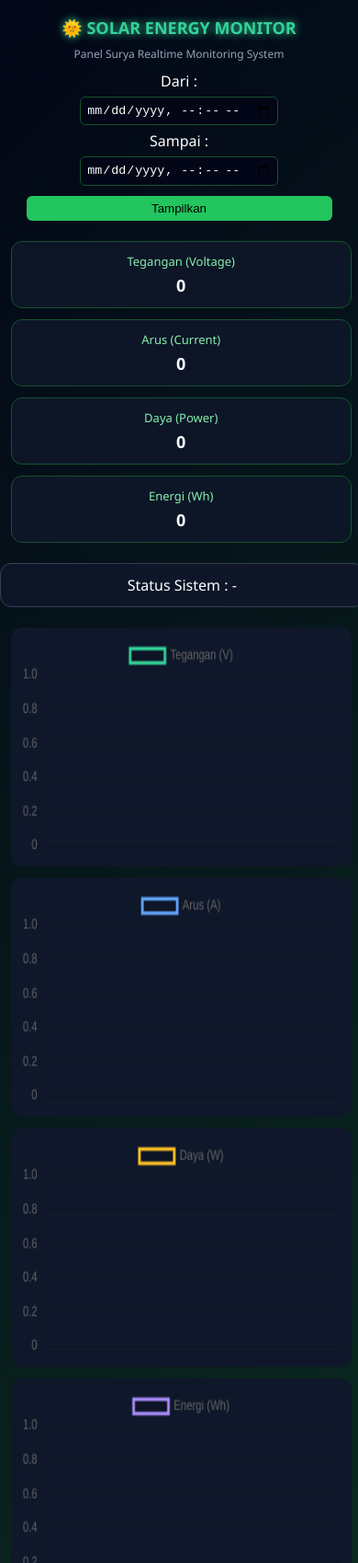
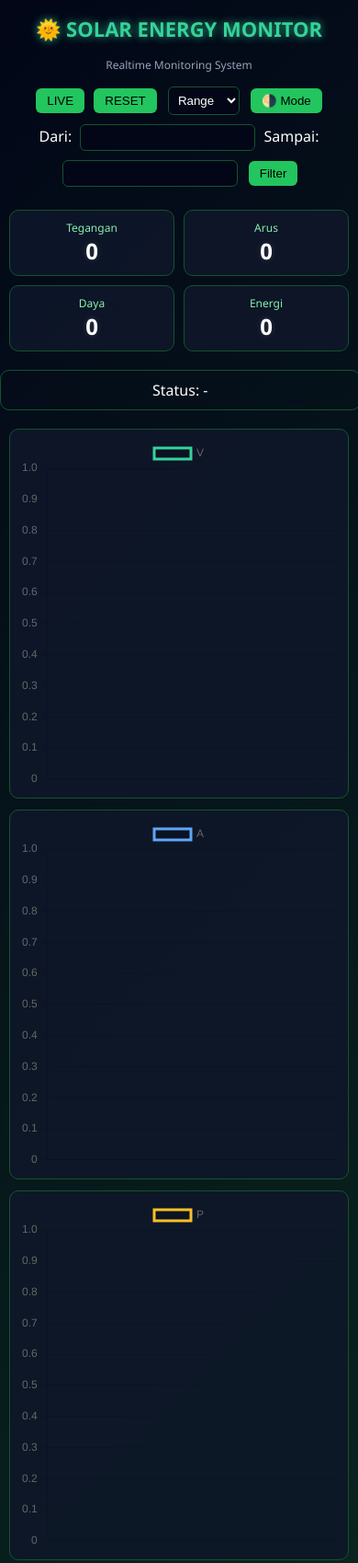
Before and after one commit to agis3345/solar-monitorx, a plain HTML site: page index.html in a window 390 px wide. Shown: the top 1699 px of the page at 92% size. Drawn offline with nearby package versions, Linux system fonts and the light colour scheme; no server answers.

Commit message:
Update index.html

```diff
--- a/index.html
+++ b/index.html
@@ -2,7 +2,10 @@
 <html>
 <head>
 <title>Solar Energy Monitoring PRO</title>
+
 <script src="https://cdn.jsdelivr.net/npm/chart.js"></script>
+<link rel="stylesheet" href="https://cdn.jsdelivr.net/npm/flatpickr/dist/flatpickr.min.css">
+<script src="https://cdn.jsdelivr.net/npm/flatpickr"></script>
 
 <style>
 body{
@@ -10,23 +13,36 @@ body{
 font-family:Segoe UI;
 background:linear-gradient(135deg,#020617,#0b2a1f);
 color:white;
+transition:.3s;
+}
+
+/* ===== LIGHT MODE ===== */
+.light{
+background:linear-gradient(135deg,#f1f5f9,#e2e8f0);
+color:#0f172a;
 }
 
 /* HEADER */
 .header{
 text-align:center;
-  padding:18px;
+padding:16px;
 font-size:22px;
 font-weight:bold;
 color:#34d399;
-  text-shadow:0 0 10px #34d399;
+text-shadow:0 0 10px rgba(52,211,153,0.8);
+transition:.3s;
 }
 
+.light .header{
+color:#059669;
+text-shadow:0 0 6px rgba(16,185,129,0.35);
+}
+
+/* SUB */
 .sub{
 text-align:center;
 font-size:12px;
 color:#94a3b8;
-  margin-top:-10px;
 }
 
 /* FILTER */
@@ -35,133 +51,145 @@ body{
 text-align:center;
 }
 
-.filter input{
+input,select{
 padding:6px;
 margin:5px;
+border-radius:6px;
+border:1px solid #14532d;
 background:#020617;
 color:white;
-  border:1px solid #14532d;
-  border-radius:6px;
-  max-width:180px;
 }
 
-.filter button{
+.light input,
+.light select{
+background:white;
+color:black;
+border:1px solid #cbd5e1;
+}
+
+/* BUTTON */
+button{
 padding:6px 12px;
 background:#22c55e;
 border:none;
 border-radius:6px;
 cursor:pointer;
+margin:3px;
 }
 
-/* GRID LEBAR LAPTOP */
+/* GRID */
 .grid{
 display:grid;
-  grid-template-columns: repeat(4, 1fr);
-  gap:12px;
-  padding:12px;
-  margin:0 auto;
-  max-width:1400px;
-  width:95%;
+grid-template-columns:repeat(4,1fr);
+gap:10px;
+padding:10px;
 }
 
 /* CARD */
 .card{
 background:rgba(15,23,42,0.85);
 border:1px solid #14532d;
-  border-radius:12px;
-  padding:12px;
+border-radius:10px;
+padding:10px;
 text-align:center;
-  box-sizing:border-box;
 }
 
-.label{
-  font-size:13px;
-  color:#86efac;
-  margin-bottom:5px;
+/* LIGHT CARD FIX */
+.light .card{
+background:white;
+border:1px solid #e2e8f0;
 }
 
+/* LABEL */
+.label{
+font-size:12px;
+color:#86efac;
+}
+
+.light .label{
+color:#047857;
+}
+
+/* VALUE */
 .value{
-  font-size:28px;
+font-size:24px;
 font-weight:bold;
-  word-break:break-word;
+color:white;
+text-shadow:0 0 6px rgba(255,255,255,0.15);
+}
+
+.light .value{
+color:#0f172a;
+text-shadow:none;
 }
 
 /* STATUS */
 .status-box{
 margin:10px auto;
-  padding:12px;
-  background:rgba(15,23,42,0.9);
-  border-radius:12px;
-  border:1px solid #334155;
+padding:10px;
+border-radius:10px;
+border:1px solid #14532d;
 text-align:center;
-  max-width:1400px;
 width:95%;
 }
 
-.ok{color:#22c55e;font-weight:bold;}
-.error{color:#ef4444;font-weight:bold;}
+.light .status-box{
+background:white;
+border:1px solid #e2e8f0;
+color:#0f172a;
+}
+
+/* OK / ERROR GLOW */
+.ok{
+color:#22c55e;
+font-weight:bold;
+text-shadow:0 0 8px rgba(34,197,94,0.7);
+}
+
+.error{
+color:#ef4444;
+font-weight:bold;
+text-shadow:0 0 8px rgba(239,68,68,0.7);
+}
+
+.light .ok{
+color:#16a34a;
+text-shadow:0 0 6px rgba(22,163,74,0.3);
+}
+
+.light .error{
+color:#dc2626;
+text-shadow:0 0 6px rgba(220,38,38,0.3);
+}
 
 /* CHART */
 .charts{
 display:grid;
-  grid-template-columns: repeat(2, 1fr);
+grid-template-columns:repeat(2,1fr);
 gap:12px;
-  padding:12px;
-  margin:0 auto;
-  max-width:1400px;
-  width:95%;
+padding:10px;
+}
+
+.chart-box{
+background:rgba(15,23,42,0.85);
+border:1px solid #14532d;
+border-radius:10px;
+padding:10px;
+}
+
+.light .chart-box{
+background:white;
+border:1px solid #e2e8f0;
 }
 
 canvas{
-  background:#0f172a;
-  border-radius:12px;
-  padding:10px;
+height:380px !important;
 width:100% !important;
-  height:260px !important;
 }
 
-/* ===================== */
-/* RESPONSIVE HP         */
-/* ===================== */
-@media (max-width: 768px){
-
-  .grid{
-    grid-template-columns: repeat(2, 1fr);
-  }
-
-  .charts{
-    grid-template-columns: 1fr;
-  }
-
-  .value{
-    font-size:20px;
-  }
-
-  .header{
-    font-size:18px;
-  }
-
-  .filter input{
-    display:block;
-    margin:6px auto;
-    max-width:90%;
-  }
-
-  .filter button{
-    width:90%;
-    margin-top:5px;
-  }
-}
-
-@media (max-width: 420px){
-
-  .grid{
-    grid-template-columns: 1fr;
-  }
-
-  .value{
-    font-size:18px;
-  }
+@media(max-width:768px){
+.grid{grid-template-columns:repeat(2,1fr);}
+.charts{grid-template-columns:1fr;}
 }
 </style>
 </head>
@@ -169,59 +197,62 @@ canvas{
 <body>
 
 <div class="header">🌞 SOLAR ENERGY MONITOR</div>
-<div class="sub">Panel Surya Realtime Monitoring System</div>
+<div class="sub">Realtime Monitoring System</div>
 
 <div class="filter">
-  Dari :
-  <input type="datetime-local" id="start">
 
-  Sampai :
-  <input type="datetime-local" id="end">
+<button onclick="liveMode()">LIVE</button>
+<button onclick="resetFilter()">RESET</button>
 
-  <button onclick="filter()">Tampilkan</button>
+<select onchange="quickRange(this.value)">
+<option value="">Range</option>
+<option value="1">1 Jam</option>
+<option value="6">6 Jam</option>
+<option value="24">24 Jam</option>
+</select>
+
+<button onclick="toggleMode()">🌗 Mode</button>
+
+<br>
+
+Dari:
+<input id="start">
+
+Sampai:
+<input id="end">
+
+<button onclick="filterData()">Filter</button>
+
 </div>
 
 <div class="grid">
-
-  <div class="card">
-    <div class="label">Tegangan (Voltage)</div>
-    <div class="value" id="v">0</div>
-  </div>
-
-  <div class="card">
-    <div class="label">Arus (Current)</div>
-    <div class="value" id="a">0</div>
-  </div>
-
-  <div class="card">
-    <div class="label">Daya (Power)</div>
-    <div class="value" id="p">0</div>
-  </div>
-
-  <div class="card">
-    <div class="label">Energi (Wh)</div>
-    <div class="value" id="e">0</div>
-  </div>
-
+<div class="card"><div class="label">Tegangan</div><div class="value" id="v">0</div></div>
+<div class="card"><div class="label">Arus</div><div class="value" id="a">0</div></div>
+<div class="card"><div class="label">Daya</div><div class="value" id="p">0</div></div>
+<div class="card"><div class="label">Energi</div><div class="value" id="e">0</div></div>
 </div>
 
 <div class="status-box">
-Status Sistem :
-<span id="s">-</span>
+Status: <span id="s">-</span>
 </div>
 
 <div class="charts">
-  <canvas id="vChart"></canvas>
-  <canvas id="aChart"></canvas>
-  <canvas id="pChart"></canvas>
-  <canvas id="eChart"></canvas>
+<div class="chart-box"><canvas id="vChart"></canvas></div>
+<div class="chart-box"><canvas id="aChart"></canvas></div>
+<div class="chart-box"><canvas id="pChart"></canvas></div>
+<div class="chart-box"><canvas id="eChart"></canvas></div>
 </div>
 
 <script>
 
+flatpickr("#start",{enableTime:true,dateFormat:"Y-m-d H:i",time_24hr:true,allowInput:true});
+flatpickr("#end",{enableTime:true,dateFormat:"Y-m-d H:i",time_24hr:true,allowInput:true});
+
 const url="https://docs.google.com/spreadsheets/d/e/2PACX-1vSJC-OzTHbyuNfwFNyqNjhA9hFAgfCnIVW1jwRHIr03y0JtLonxrI9IcGTOSq8vHzJbuOp22BjLXDIB/pub?output=csv";
 
 let dataGlobal=[];
+let live=true;
+let filterActive=false;
 
 function clean(x){
 return parseFloat((x||"0").replace(",",".").trim())||0;
@@ -229,25 +260,16 @@ function clean(x){
 
 let label=[],vD=[],aD=[],pD=[],eD=[];
 
-const vChart=new Chart(document.getElementById("vChart"),{
-  type:'line',
-  data:{labels:label,datasets:[{label:'Tegangan (V)',data:vD,borderColor:'#34d399',tension:0.3,pointRadius:0}]}
-});
+const opt={
+responsive:true,
+maintainAspectRatio:false,
+elements:{line:{tension:0.35},point:{radius:0}}
+};
 
-const aChart=new Chart(document.getElementById("aChart"),{
-  type:'line',
-  data:{labels:label,datasets:[{label:'Arus (A)',data:aD,borderColor:'#60a5fa',tension:0.3,pointRadius:0}]}
-});
-
-const pChart=new Chart(document.getElementById("pChart"),{
-  type:'line',
-  data:{labels:label,datasets:[{label:'Daya (W)',data:pD,borderColor:'#fbbf24',tension:0.3,pointRadius:0}]}
-});
-
-const eChart=new Chart(document.getElementById("eChart"),{
-  type:'line',
-  data:{labels:label,datasets:[{label:'Energi (Wh)',data:eD,borderColor:'#a78bfa',tension:0.3,pointRadius:0}]}
-});
+const vChart=new Chart(document.getElementById("vChart"),{type:'line',data:{labels:label,datasets:[{label:'V',data:vD,borderColor:'#34d399'}]},options:opt});
+const aChart=new Chart(document.getElementById("aChart"),{type:'line',data:{labels:label,datasets:[{label:'A',data:aD,borderColor:'#60a5fa'}]},options:opt});
+const pChart=new Chart(document.getElementById("pChart"),{type:'line',data:{labels:label,datasets:[{label:'P',data:pD,borderColor:'#fbbf24'}]},options:opt});
+const eChart=new Chart(document.getElementById("eChart"),{type:'line',data:{labels:label,datasets:[{label:'E',data:eD,borderColor:'#a78bfa'}]},options:opt});
 
 async function load(){
 
@@ -259,7 +281,6 @@ async function load(){
 
 for(let i=1;i<rows.length;i++){
 const c=rows[i].split(",");
-
 dataGlobal.push({
 tanggal:c[0],
 v:clean(c[1]),
@@ -270,10 +291,12 @@ async function load(){
 });
 }
 
-  tampilkan(dataGlobal);
+if(live && !filterActive){
+render(dataGlobal);
+}
 }
 
-function tampilkan(data){
+function render(data){
 
 if(!data.length) return;
 
@@ -289,15 +312,13 @@ function tampilkan(data){
 
 const last=data[data.length-1];
 
-  document.getElementById("v").innerText=last.v;
-  document.getElementById("a").innerText=last.a;
-  document.getElementById("p").innerText=last.p;
-  document.getElementById("e").innerText=last.e;
+v.innerText=last.v;
+a.innerText=last.a;
+p.innerText=last.p;
+e.innerText=last.e;
 
-  const ok=(last.s==="ok"||last.s==="1");
-  const st=document.getElementById("s");
-  st.innerText=ok?"OK":"ERROR";
-  st.className=ok?"ok":"error";
+s.innerText=(last.s==="ok"||last.s==="1")?"OK":"ERROR";
+s.className=(last.s==="ok"||last.s==="1")?"ok":"error";
 
 vChart.update();
 aChart.update();
@@ -305,20 +326,57 @@ function tampilkan(data){
 eChart.update();
 }
 
-function filter(){
-
-  const start=new Date(document.getElementById("start").value);
-  const end=new Date(document.getElementById("end").value);
+function filterData(){
+filterActive=true;
+live=false;
 
 const f=dataGlobal.filter(d=>{
 const t=new Date(d.tanggal);
-    return t>=start && t<=end;
+return t>=new Date(start.value)&&t<=new Date(end.value);
 });
 
-  tampilkan(f);
+render(f);
 }
 
-setInterval(load,3000);
+function quickRange(h){
+filterActive=true;
+live=false;
+
+const now=new Date();
+const past=new Date();
+past.setHours(now.getHours()-Number(h));
+
+render(dataGlobal.filter(d=>{
+const t=new Date(d.tanggal);
+return t>=past&&t<=now;
+}));
+}
+
+function liveMode(){
+filterActive=false;
+live=true;
+
+start.value="";
+end.value="";
+
+render(dataGlobal);
+}
+
+function resetFilter(){
+filterActive=false;
+live=true;
+start.value="";
+end.value="";
+load();
+}
+
+function toggleMode(){
+document.body.classList.toggle("light");
+render(live?dataGlobal:dataGlobal);
+}
+
+setInterval(()=>{ if(live) load(); },5000);
+
 load();
 
 </script>
```
Lines whose indentation alone changed are shown as unchanged.
